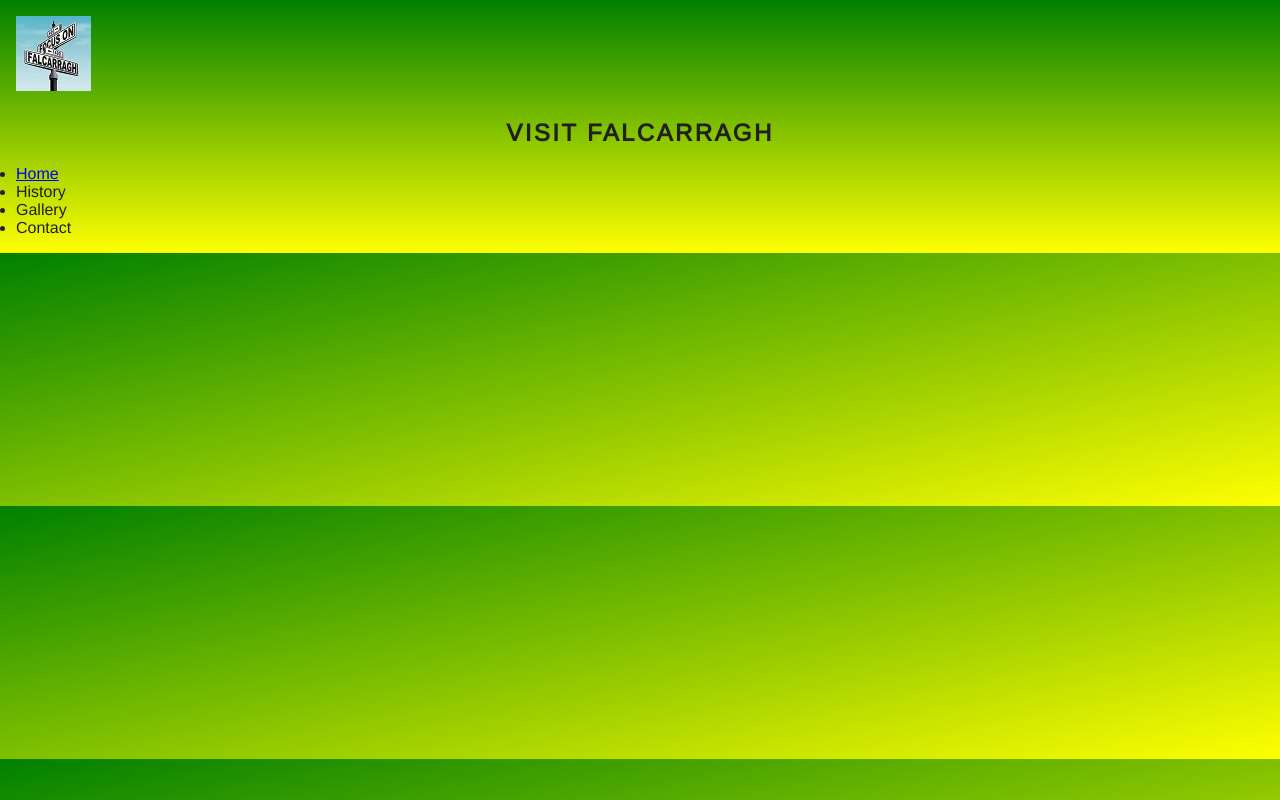
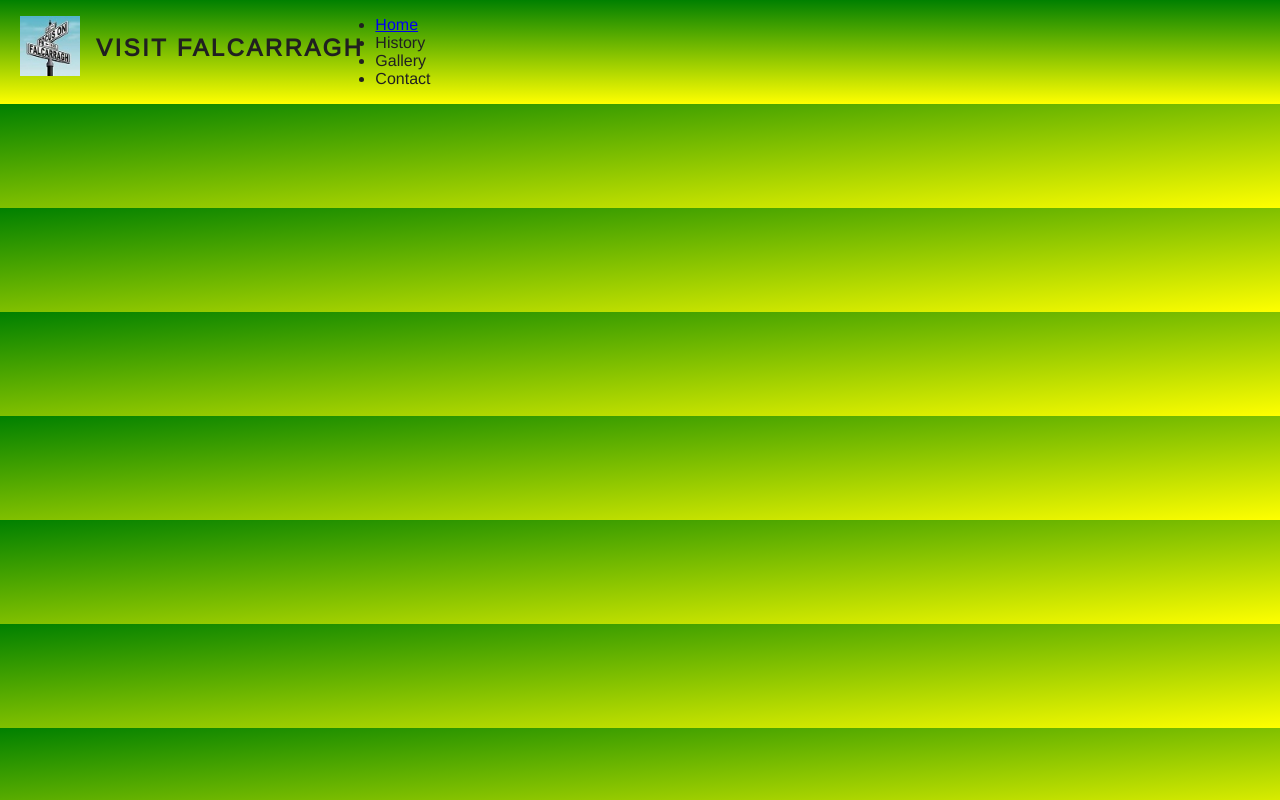
Before and after one commit to Code-Institute-Submissions/Markp1312-Visit-Falcarragh-Resubmit_OctResub, a plain HTML site: page index.html in a window 1280 px wide. Drawn offline with nearby package versions, Linux system fonts and the light colour scheme.

Commit message:
Added styling for the Logo and H1 text

```diff
--- a/assets/css/style.css
+++ b/assets/css/style.css
@@ -34,3 +34,19 @@ header {
     z-index: 1;
     background-image: linear-gradient(green, yellow);
 }
+
+/* Positioning of Logo and tekst */
+
+#logo img {
+    float:left;
+    height: 60px;
+    padding-right: 0.25em;
+    padding-left: 0.25em;
+}
+
+#logo h1 {
+    float:left;
+    font-size:150%;
+    padding: 0.5em;
+    line-height: 40px;
+}
```
